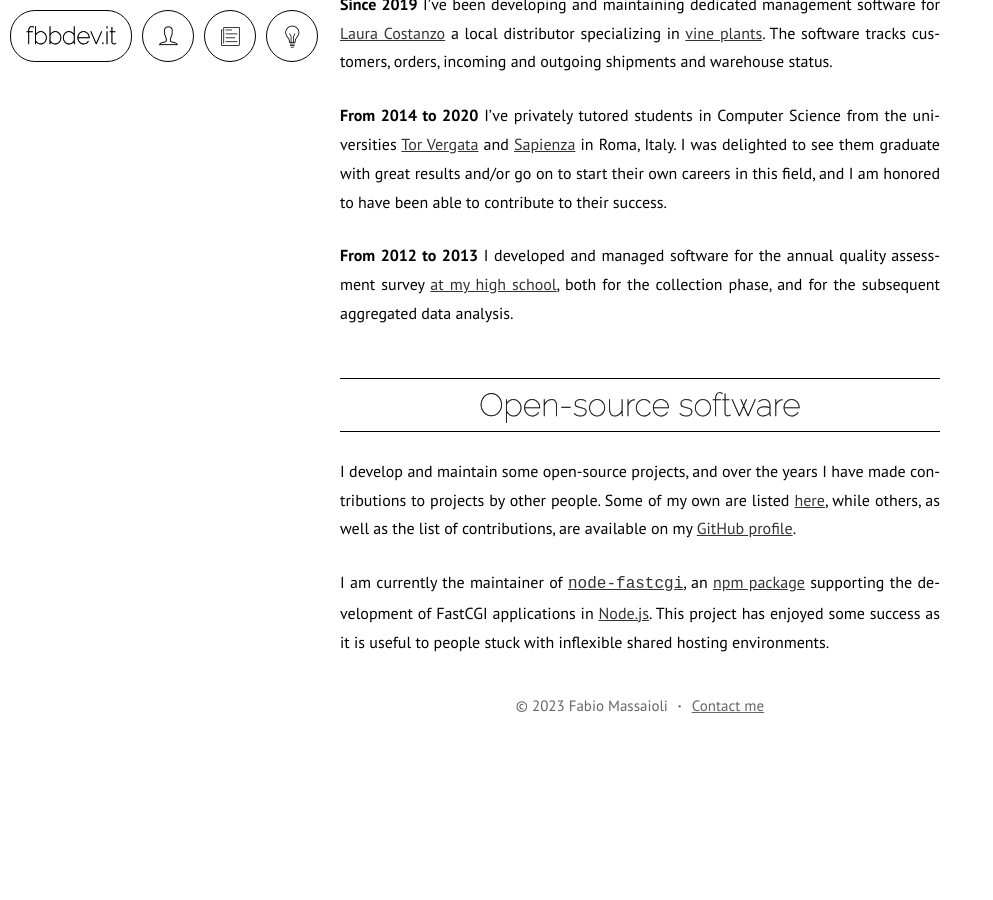
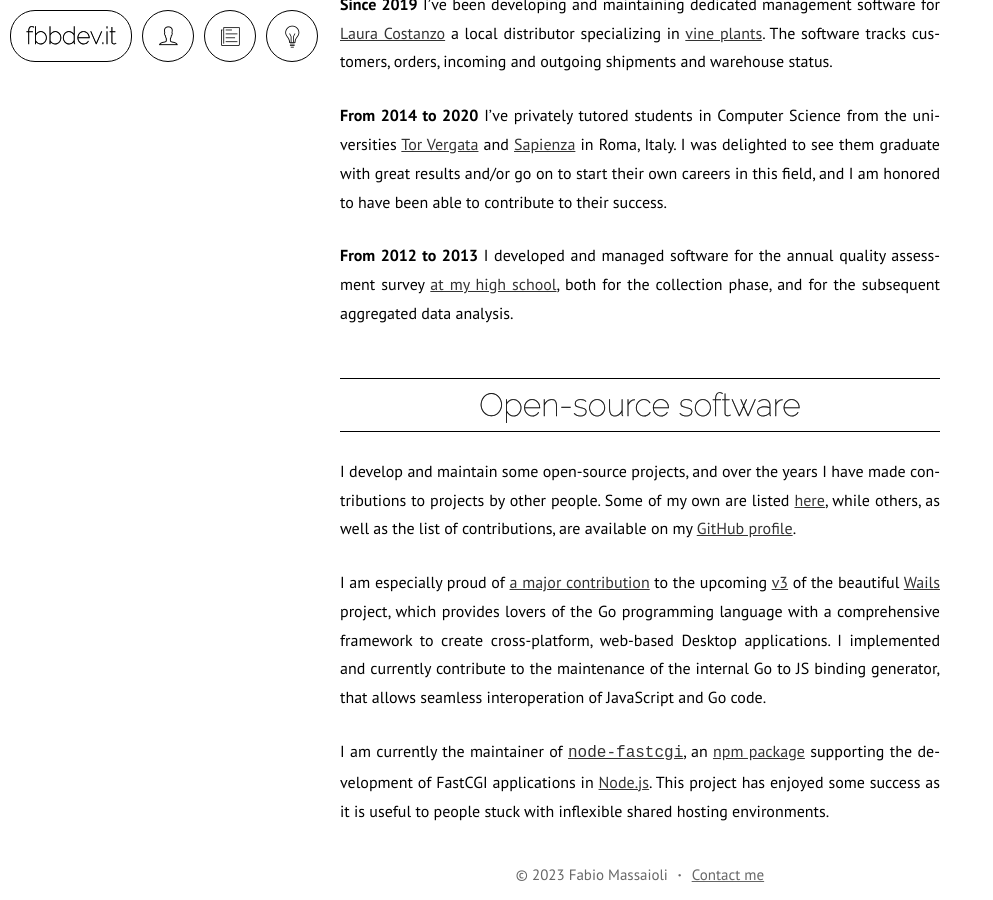
Before and after one commit to fbbdev/fbbdev.github.io, a Jekyll site: the page built from about.md, in a window 1280 px wide and 900 px high, scrolled down 1721 px. Shown: the whole window, without its empty margins (0-993 px from the left). Built offline with Jekyll 4.4.1, drawn with Linux system fonts in a browser that asks for light colours; before the commit the page ends 2452 px from its top, so only the background shows below that.

Commit message:
Add wails contribution

```diff
--- a/about.md
+++ b/about.md
@@ -84,6 +84,8 @@
 to projects by other people. Some of my own are listed [here](/projects), while others, as well
 as the list of contributions, are available on my [GitHub profile](https://github.com/fbbdev){:target="_blank"}.
 
+I am especially proud of [a major contribution](https://github.com/wailsapp/wails/pull/3468) to the upcoming [v3](https://v3alpha.wails.io/) of the beautiful [Wails](https://wails.io/) project, which provides lovers of the Go programming language with a comprehensive framework to create cross-platform, web-based Desktop applications. I implemented and currently contribute to the maintenance of the internal Go to JS binding generator, that allows seamless interoperation of JavaScript and Go code.
+
 I am currently the maintainer of [`node-fastcgi`](/projects/node-fastcgi), an [npm
 package](https://www.npmjs.com/package/node-fastcgi){:target="_blank"} supporting the
 development of FastCGI applications in [Node.js](https://nodejs.org){:target="_blank"}.
```
